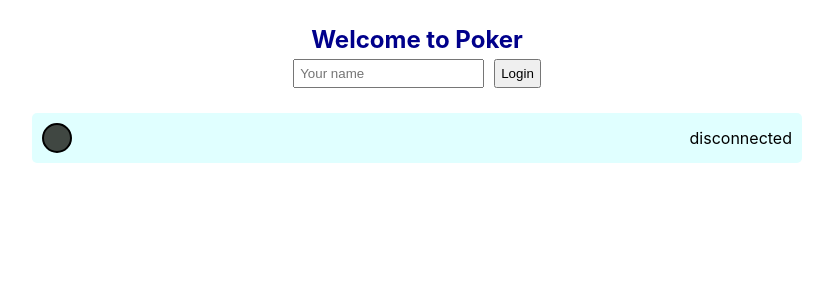
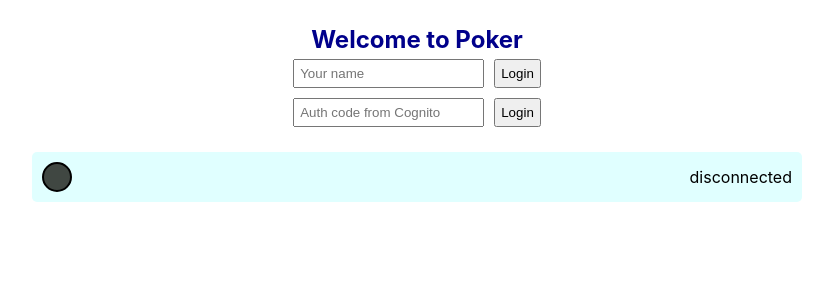
Before and after one commit to edwardhorsey/heads-up, a React (Create React App) app in the folder frontend/: page /display-name in a window 1280 px wide. Shown: the top 300 px of the page, without its empty margins (223-1056 px from the left). Built offline with nearby package versions, Linux system fonts and the light colour scheme; no server answers.

Commit message:
endpoint for login, function to get access tokens

```diff
--- a/frontend/src/Components/Login/Login.tsx
+++ b/frontend/src/Components/Login/Login.tsx
@@ -2,7 +2,7 @@ import React from "react";
 import styles from "./Login.module.scss";
 import Button from "../Button";
 import { useFormik, FormikErrors } from 'formik';
-import { setUsername } from '../../Socket/requests';
+import { login, setUsername } from '../../Socket/requests';
 
 
 const Login: React.FC = () => {
@@ -27,6 +27,9 @@ const Login: React.FC = () => {
     onSubmit: values => setName(values.name)
   });
 
+  const urlParams = new URLSearchParams(window.location.search);
+  const authCode = urlParams.get('code');
+
   return (
     <section className={styles.Login}>
       <h1>Welcome to Poker</h1>
@@ -36,6 +39,13 @@ const Login: React.FC = () => {
         <Button logic={formik.handleSubmit} text="Login" />
         {formik.errors.name ?? <div className={styles.formErrors}>{formik.errors.name}</div>}
       </form>
+      <input name="code" placeholder="Auth code from Cognito" id="auth-code" />
+      <Button logic={() => {
+        const authCodeInput = document.getElementById('auth-code') as HTMLInputElement;
+        const authCode = authCodeInput.value || 'nope';
+        console.log(authCode);
+        login(authCode);
+      }} text="Login" />
     </section>
   );
 };
```
Also changed, not shown: frontend/src/App.tsx (line endings or trailing spaces).
